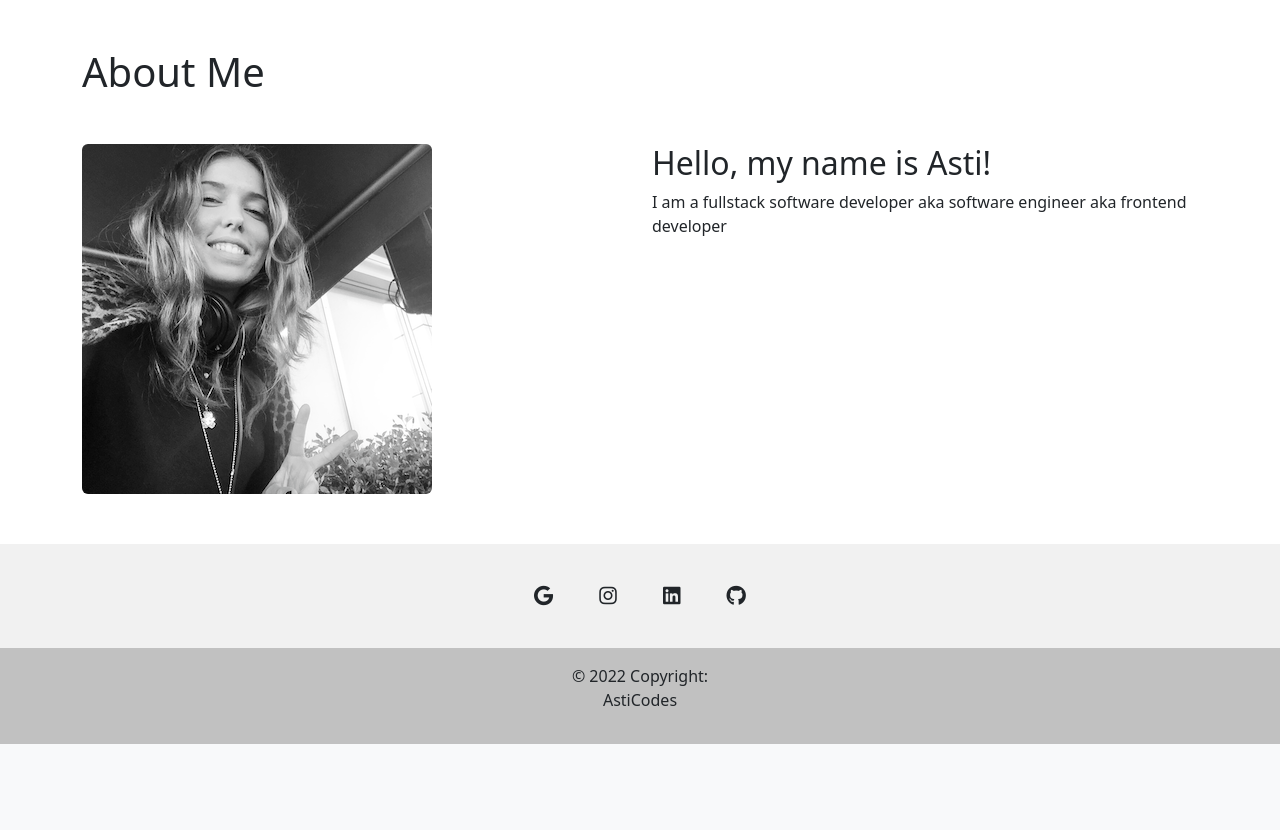
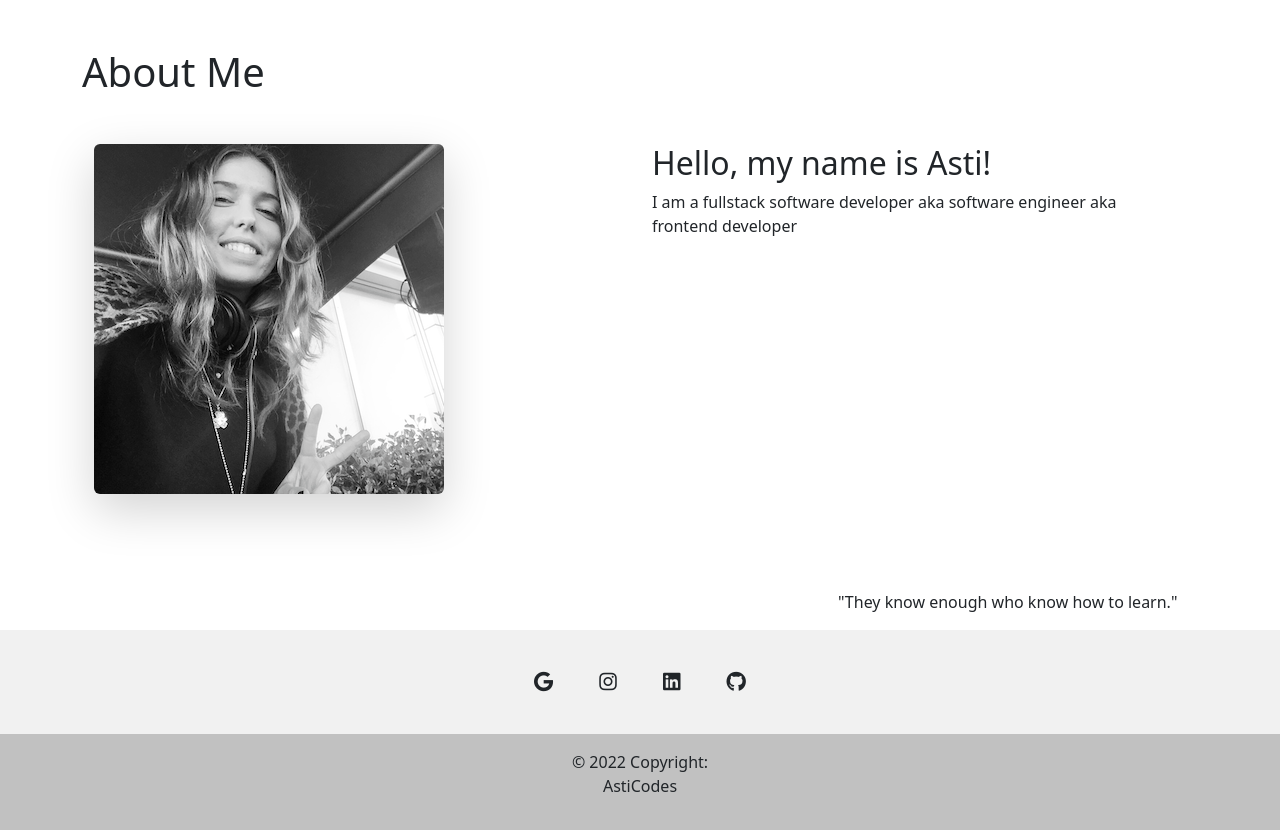
Before and after one commit to AnastasiiaAsti/portfolio, a Django app: page /about/ in a window 1280 px wide. Shown: the part 56-886 px from the top of the page. Before the commit the page ends 800 px from the top, so only its background shows below. Run offline with Django 4.2, Linux system fonts and the light colour scheme; data that the repository does not hold is empty; some libraries are stand-ins or nearby versions; some web fonts are replaced.

Commit message:
about page adjust

```diff
--- a/main_app/templates/about.html
+++ b/main_app/templates/about.html
@@ -2,12 +2,16 @@
 
 <h1 class="mt-5">About Me</h1>
 
+<div class="container-fluid">
   <div class="row row-cols-auto mt-5">
     <div class="col-6">
-    <img class="img-fluid rounded" src="/static/images/profile.png" />
+      <img
+        class="img-fluid rounded shadow-lg"
+        src="/static/images/profile.png"
+      />
     </div>
     <div class="col-6">
-    <h2>Hello, my name is <span>Asti</span>!</h2>
+      <h2 class="">Hello, my name is <span>Asti</span>!</h2>
       <p>
         I am a fullstack software developer aka software engineer aka frontend
         developer
@@ -15,7 +19,7 @@
     </div>
   </div>
 
-<div class="row row-cols-auto">
+  <div class="row row-cols-auto mt-5">
     <div class="col-2"></div>
     <div class="col-8">
       <ul class="list-group list-group-horizontal flex-wrap">
@@ -27,9 +31,14 @@
     <div class="col-2"></div>
   </div>
 
-<div class="row row-cols-auto">
-  <div class="col-"></div>
-  <div class="col"></div>
+  <div class="row row-cols-auto mt-5">
+    <div class="col-8"></div>
+    <div class="col-4">
+      <p>
+        <span class="">"They know enough who know how to learn."</span>
+      </p>
+    </div>
+  </div>
 </div>
 
 {% endblock %}
```
Lines whose indentation alone changed are shown as unchanged.
